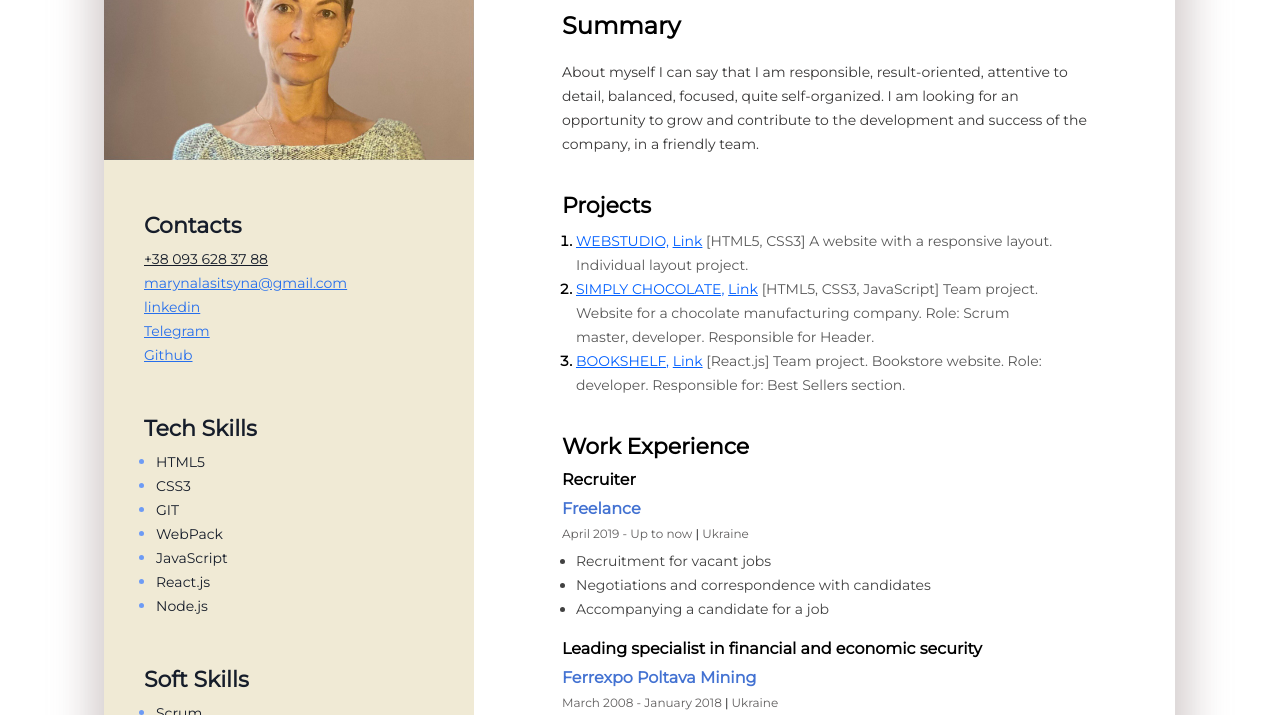
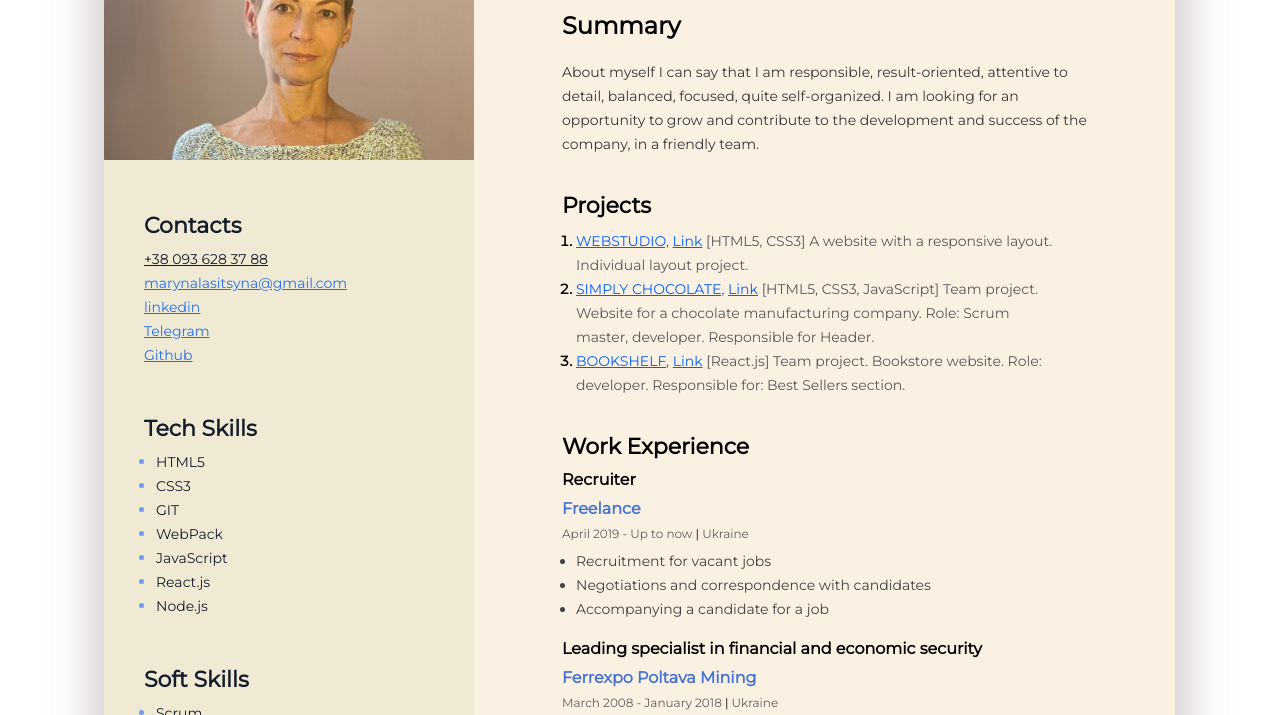
Before and after one commit to Maryna-Lasitsyna/CV-Resume, a plain HTML site: page index.html in a window 1280 px wide. Shown: the part 171-886 px from the top of the page. Drawn offline with Linux system fonts and the light colour scheme.

Commit message:
Update styles.css

```diff
--- a/css/styles.css
+++ b/css/styles.css
@@ -24,6 +24,7 @@ body {
 .main-content {
   /* padding: 88px; */
   padding: 50px 88px 50px 88px;
+  background-color: #faf1e3;
 
 
 }
```
